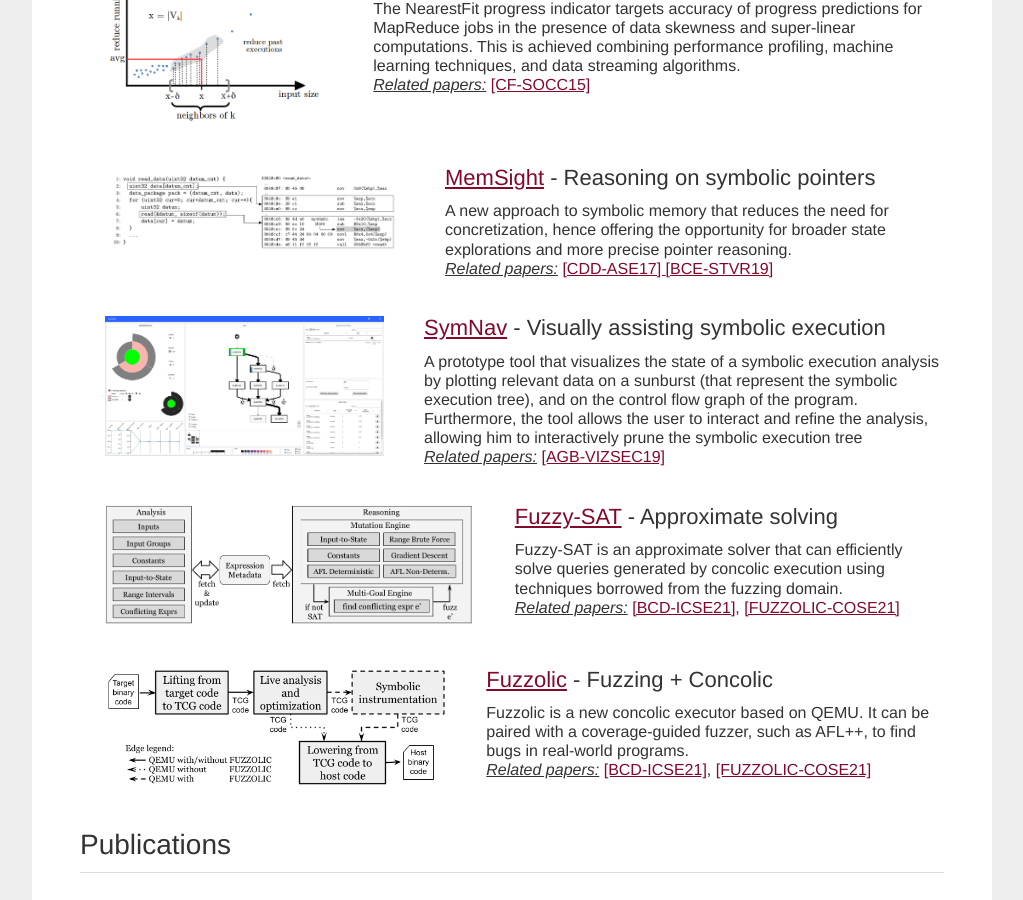
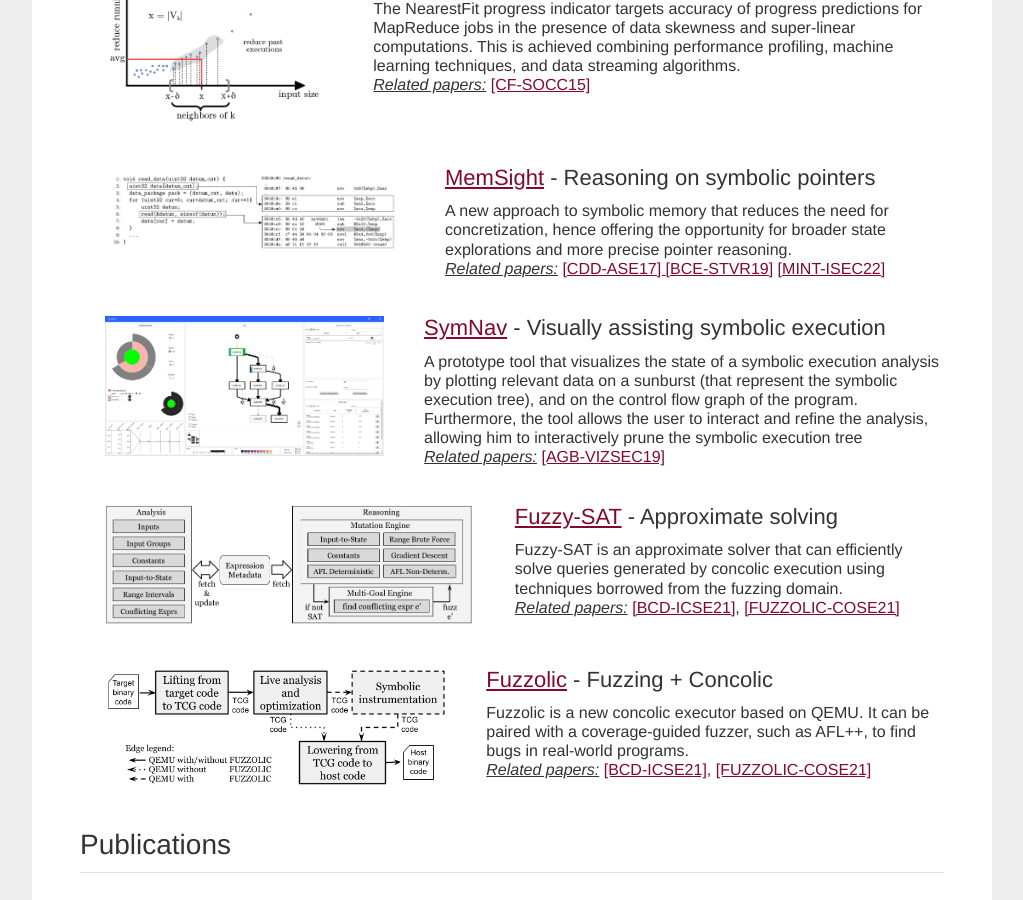
Before and after one commit to ecoppa/ecoppa.github.io, a Jekyll site: the page built from index.html, in a window 1280 px wide and 900 px high, scrolled down 1771 px. Shown: the whole window, without its empty margins (128-1151 px from the left). Built offline with Jekyll 4.4.1, drawn with Linux system fonts in a browser that asks for light colours.

Commit message:
Update index.html

```diff
--- a/index.html
+++ b/index.html
@@ -286,7 +286,7 @@
 						offering the opportunity for broader state explorations and more
 						precise pointer reasoning.
 						<br />
-						<u><i>Related papers:</i></u> <a href="#CDD-ASE17">[CDD-ASE17] <a href="#BCE-STVR19">[BCE-STVR19]</a>
+						<u><i>Related papers:</i></u> <a href="#CDD-ASE17">[CDD-ASE17] <a href="#BCE-STVR19">[BCE-STVR19]</a> <a href="#MINT-ISEC22">[MINT-ISEC22]</a>
 					</div>
 					<div style="clear: both;"></div>
 				</div>
```
